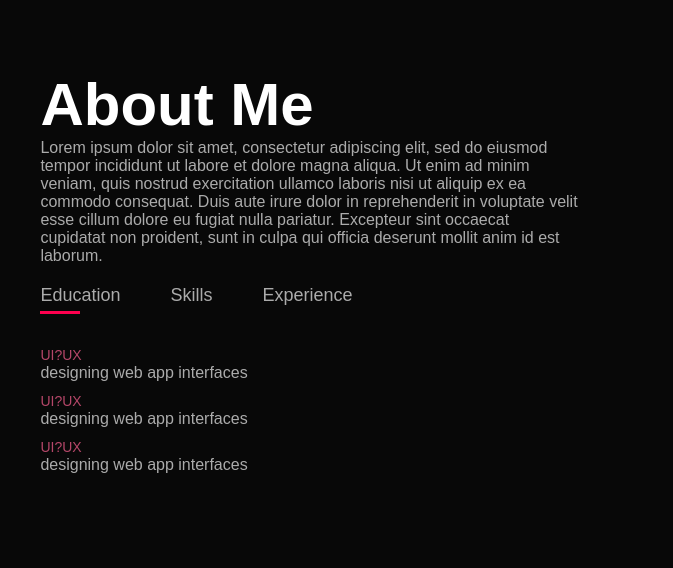
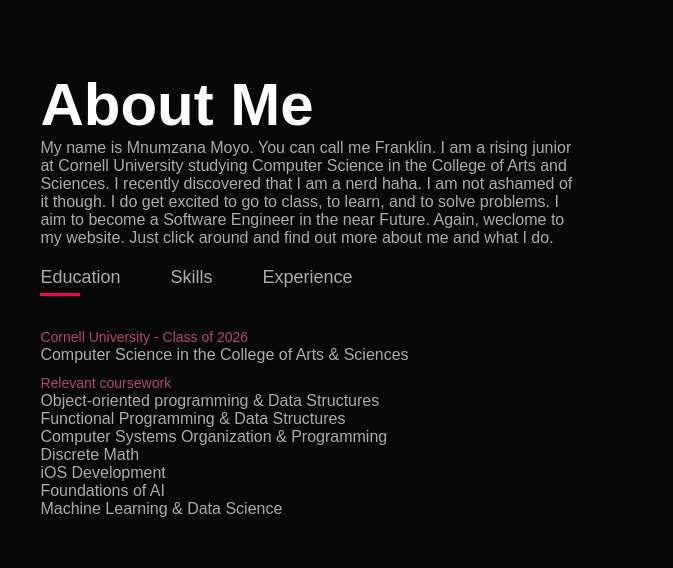
Before and after one commit to Mnu02/portfolio, a plain HTML site: page index.html in a window 1280 px wide. Shown: the part 820-1388 px from the top of the page, 510-1183 px from the left. Drawn offline with Linux system fonts and the light colour scheme.

Commit message:
Added my information in the about section

```diff
--- a/index.html
+++ b/index.html
@@ -40,13 +40,13 @@
         <div class="about-col-2">
           <h1 class="sub-title">About Me</h1>
             <p>
-              Lorem ipsum dolor sit amet, consectetur adipiscing elit, sed do
-              eiusmod tempor incididunt ut labore et dolore magna aliqua. Ut
-              enim ad minim veniam, quis nostrud exercitation ullamco laboris
-              nisi ut aliquip ex ea commodo consequat. Duis aute irure dolor in
-              reprehenderit in voluptate velit esse cillum dolore eu fugiat nulla
-              pariatur. Excepteur sint occaecat cupidatat non proident, sunt in
-              culpa qui officia deserunt mollit anim id est laborum.
+              My name is Mnumzana Moyo. You can call me Franklin. I am a rising
+              junior at Cornell University studying Computer Science in the
+              College of Arts and Sciences. I recently discovered that I am a
+              nerd haha. I am not ashamed of it though. I do get excited to go
+              to class, to learn, and to solve problems. I aim to become a Software
+              Engineer in the near Future. Again, weclome to my website. Just
+              click around and find out more about me and what I do.
             </p>
             <div class="tab-titles">
               <p class="tab-links active-link" onclick="opentab('education')">Education</p>
@@ -56,25 +56,46 @@
 
             <div class="tab-contents active-tab" id="education">
               <ul>
-                <li><span>UI?UX</span><br>designing web app interfaces</li>
-                <li><span>UI?UX</span><br>designing web app interfaces</li>
-                <li><span>UI?UX</span><br>designing web app interfaces</li>
+                <li><span>Cornell University - Class of 2026</span><br>Computer Science in the College of Arts & Sciences</li>
+
+                <li><span>Relevant coursework</span><br>
+                <ul>Object-oriented programming & Data Structures</ul>
+                <ul>Functional Programming & Data Structures</ul>
+                <ul>Computer Systems Organization & Programming</ul>
+                <ul>Discrete Math</ul>
+                <ul>iOS Development</ul>
+                <ul>Foundations of AI</ul>
+                <ul>Machine Learning & Data Science</ul>
+                </li>
               </ul>
             </div>
 
             <div class="tab-contents" id="skills">
               <ul>
-                <li><span>UI?UX</span><br>designing web app interfaces</li>
-                <li><span>UI?UX</span><br>designing web app interfaces</li>
-                <li><span>UI?UX</span><br>designing web app interfaces</li>
+                <li><span>Programming Languages</span><br>
+                  <ul><i class="fa-brands fa-python"></i>    Python</ul>
+                  <ul><i class="fa-brands fa-java"></i>    Java</ul>
+                  <ul><i class="fa-brands fa-swift"></i>    Swift</ul>
+                  <ul><i class="fa-brands fa-js"></i>    JavaScript</ul>
+                  <ul></ul><i class="fa-brands fa-html5"></i>    HTML</ul>
+                  <ul></ul><i class="fa-brands fa-css3"></i>    CSS</ul>
+                  <ul><i class="fa-solid fa-r"></i>    R</ul>
+                  <ul><i class="fa-solid fa-c"></i>    C</ul>
+                  <ul></ul><i class="fa-solid fa-database"></i>     SQL</ul>
+                </li>
               </ul>
             </div>
 
             <div class="tab-contents" id="experience">
               <ul>
-                <li><span>UI?UX</span><br>designing web app interfaces</li>
-                <li><span>UI?UX</span><br>designing web app interfaces</li>
-                <li><span>UI?UX</span><br>designing web app interfaces</li>
+                <li><span>Head TA at Emzini weCode</span><br>Mentored and aided
+                  200 students in mastering Python programming and vital computing
+                  concepts, encompassing function design, advanced functions,
+                  control structures, recursion, and data structures. Created an
+                  inspiring learning environment that inspired students' passion
+                  for Computer Science. Played a key part in cultivating a
+                  dynamic community of learners, contributing significantly to
+                  fostering an interest in the subject.</li>
               </ul>
             </div>
         </div>
```
